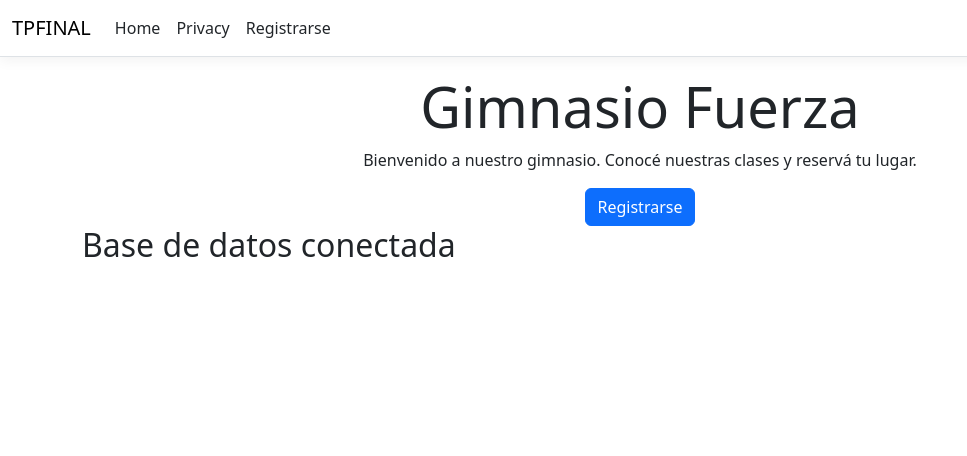
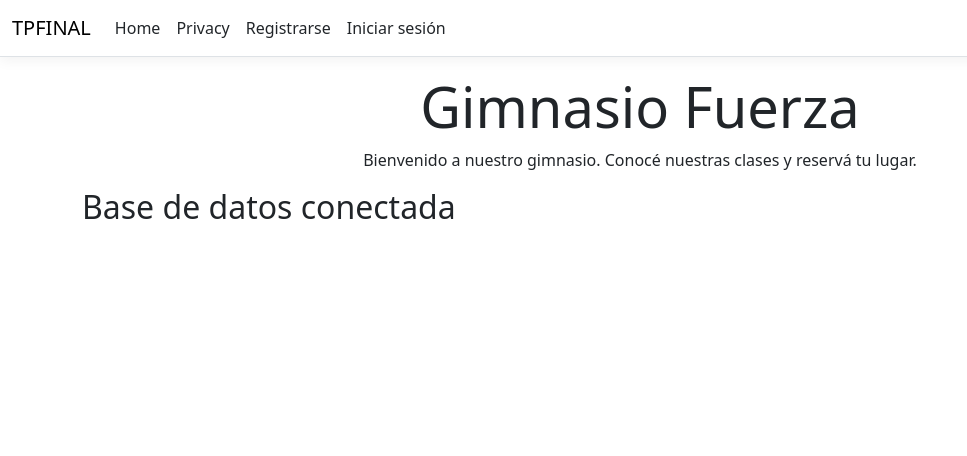
Before and after one commit to iaraCL/tpiaracohen, an ASP.NET Core app: page / in a window 1280 px wide. Shown: the top 456 px of the page, without its empty margins (0-967 px from the left). Run offline with ASP.NET Core 8, Linux system fonts and the light colour scheme; style sheets or scripts are compiled from the project's sources.

Commit message:
Termine el inicio y cierre de sesion

```diff
--- a/Views/Home/Index.cshtml
+++ b/Views/Home/Index.cshtml
@@ -7,9 +7,6 @@
        <p>Bienvenido a nuestro gimnasio. Conocé nuestras clases y reservá tu lugar.</p>
 
 
-    <a href="/Usuario/Registro" class="btn btn-primary">
-    Registrarse
-    </a>
 
 
     </div>
--- a/Views/Shared/_Layout.cshtml
+++ b/Views/Shared/_Layout.cshtml
@@ -27,11 +27,40 @@
                             <a class="nav-link text-dark" asp-area="" asp-controller="Home" asp-action="Privacy">Privacy</a>
                         </li>
 
-                        <li class="nav-item">
-                            <a class="nav-link text-dark" asp-controller="Usuario" asp-action="Registro">
-                                                 Registrarse
-                          </a>
-                        </li>
+
+                        @if (Context.Session.GetInt32("IdUsuario") == null)
+                        {
+                            <li class="nav-item">
+                                <a class="nav-link text-dark" asp-controller="Usuario" asp-action="Registro">
+                                    Registrarse
+                                </a>
+                            </li>
+
+                            <li class="nav-item">
+                                <a class="nav-link text-dark" asp-controller="Usuario" asp-action="Login">
+                                    Iniciar sesión
+                                </a>
+                            </li>
+                        }
+                        else
+                        {
+                            <li class="nav-item">
+                                <span class="nav-link text-dark">Sesión iniciada</span>
+                            </li>
+
+                            <li class="nav-item">
+                                <form asp-controller="Usuario" asp-action="Logout" method="post">
+                                    <button type="submit" class="btn btn-link nav-link text-dark">
+                                        Cerrar sesión
+                                    </button>
+                                </form>
+                            </li>
+                        }
+
+
+
+
+
 
                     </ul>
                 </div>
```
Also changed, not shown: Controllers/UsuarioController.cs (+37 -0 lines).
